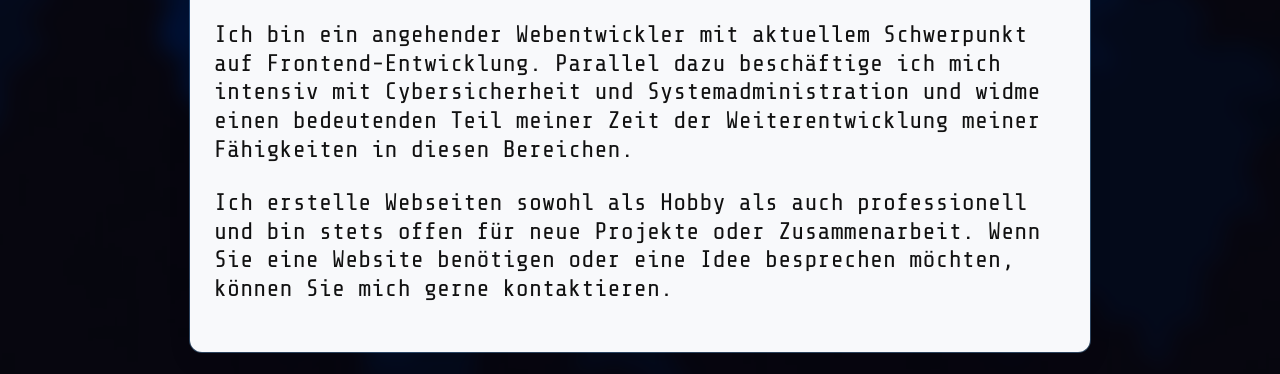
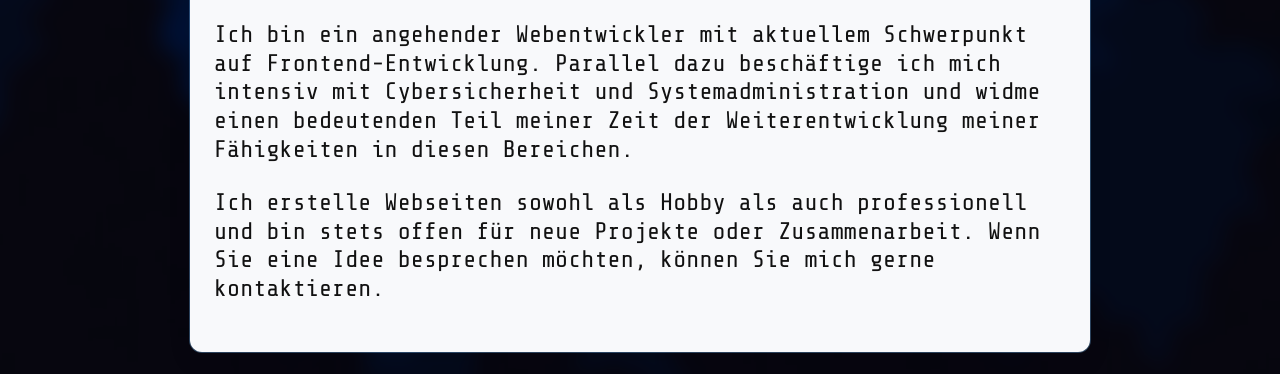
Before and after one commit to ReisSaigyouji/portfolio, a website: page index-de.html in a window 1280 px wide. Shown: the part 357-731 px from the top of the page. Drawn offline with nearby package versions, Linux system fonts and the light colour scheme.

Commit message:
removed something

```diff
--- a/index-de.html
+++ b/index-de.html
@@ -31,7 +31,7 @@
             </p>
             <p>
                 Ich erstelle Webseiten sowohl als Hobby als auch professionell und bin stets offen für neue Projekte oder Zusammenarbeit.
-                Wenn Sie eine Website benötigen oder eine Idee besprechen möchten, können Sie mich gerne kontaktieren.
+                Wenn Sie eine Idee besprechen möchten, können Sie mich gerne kontaktieren.
             </p>
         </section>
 
```
Also changed, not shown: index.html (+1 -1 lines).
